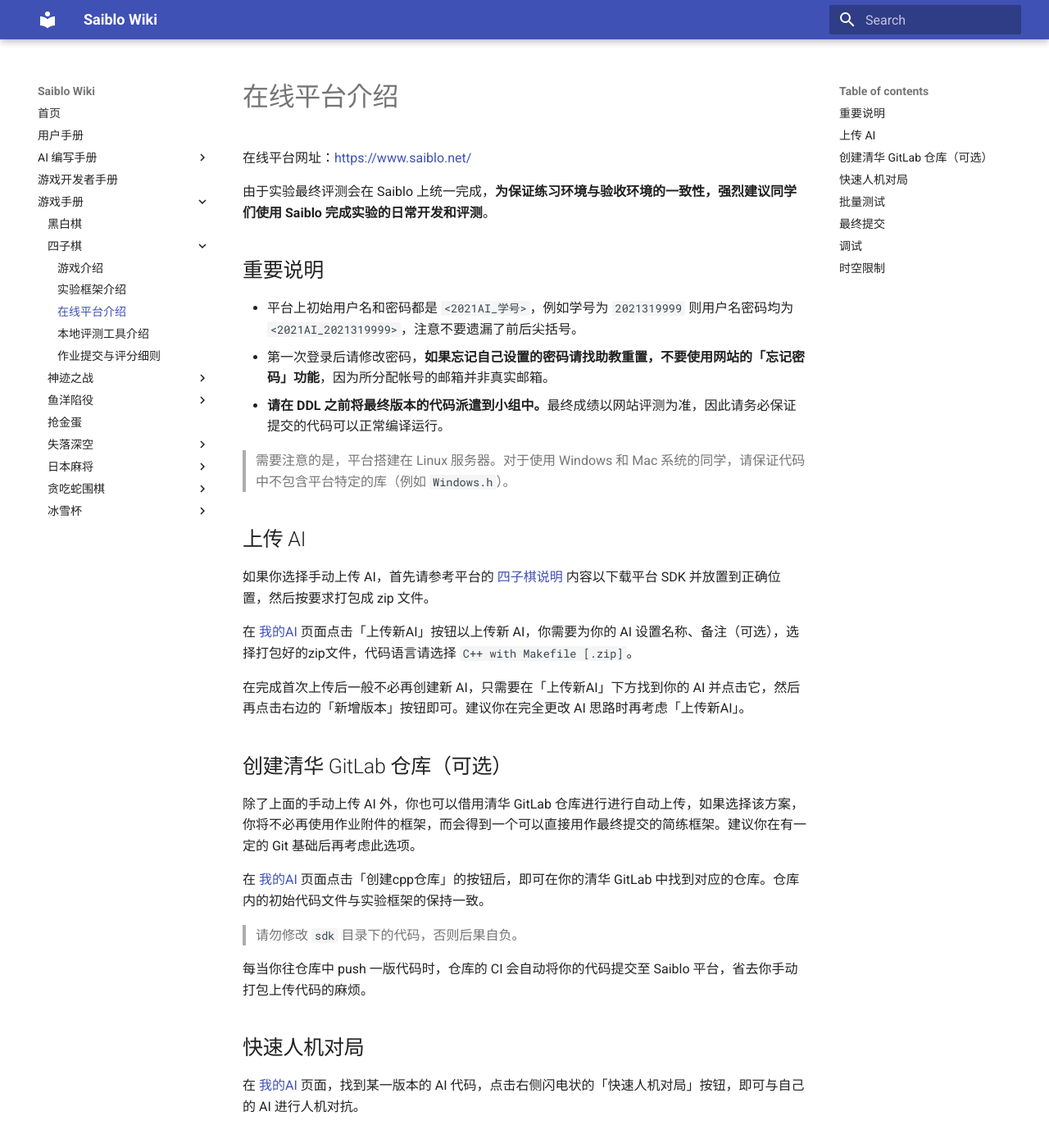
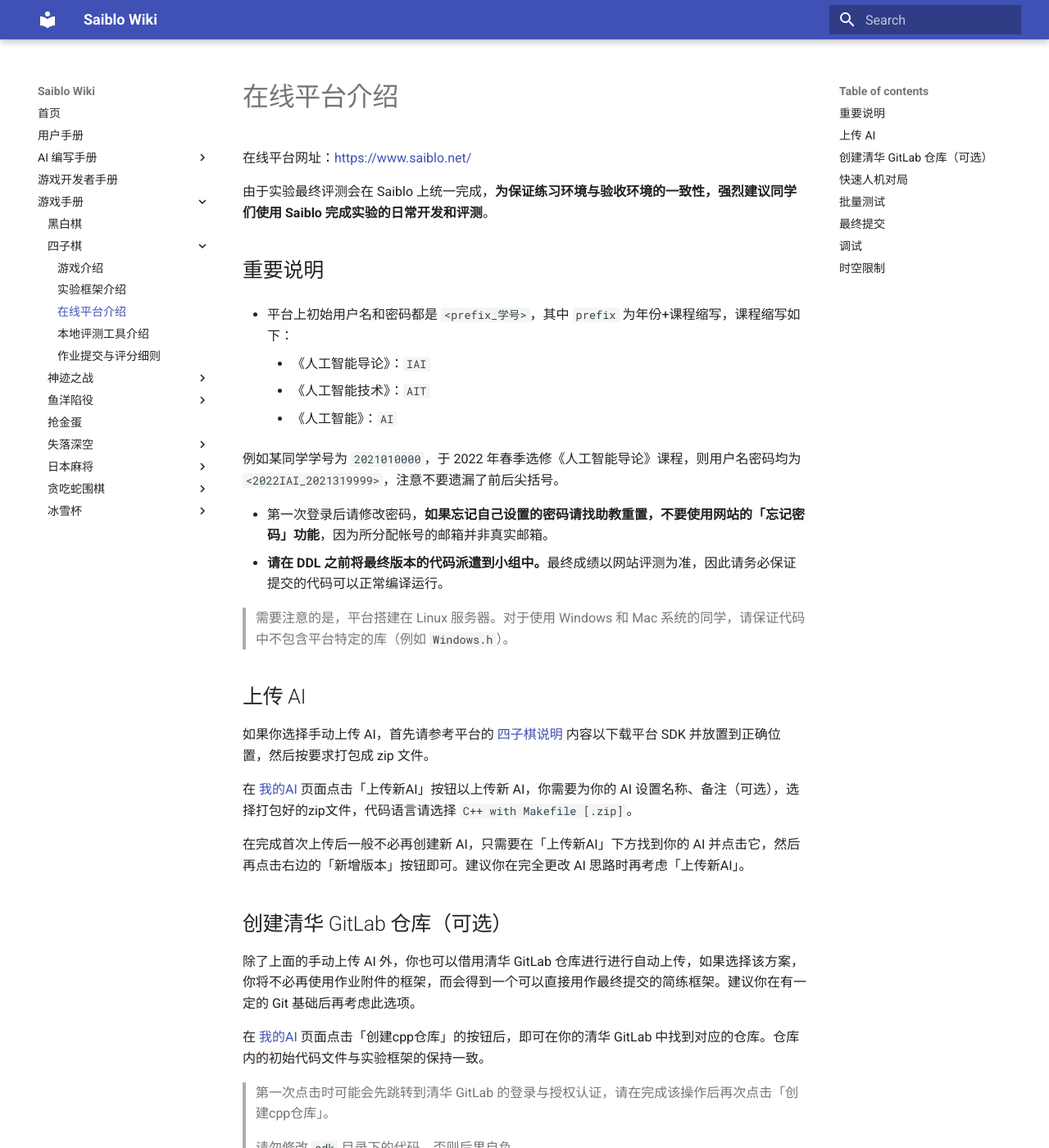
Before and after one commit to saiblo/saiblo-docs, an MkDocs documentation site: the page built from docs/games/connect4/saiblo-guide.md, in a window 1280 px wide and 1400 px high. Shown: the whole window at 82% size. Built offline with MkDocs 1.6.1 and Material for MkDocs 9.7.7, drawn with Linux system fonts in a browser that asks for light colours.

Commit message:
Update connect4 doc about username

```diff
--- a/docs/games/connect4/saiblo-guide.md
+++ b/docs/games/connect4/saiblo-guide.md
@@ -4,7 +4,14 @@
 
 ## 重要说明
 
-- 平台上初始用户名和密码都是 `<2021AI_学号>`，例如学号为 `2021319999` 则用户名密码均为 `<2021AI_2021319999>`，注意不要遗漏了前后尖括号。
+- 平台上初始用户名和密码都是 `<prefix_学号>`，其中 `prefix` 为年份+课程缩写，课程缩写如下：
+
+    - 《人工智能导论》：`IAI`
+    - 《人工智能技术》：`AIT`
+    - 《人工智能》：`AI`
+
+  例如某同学学号为 `2021010000`，于 2022 年春季选修《人工智能导论》课程，则用户名密码均为 `<2022IAI_2021319999>`，注意不要遗漏了前后尖括号。
+
 - 第一次登录后请修改密码，**如果忘记自己设置的密码请找助教重置，不要使用网站的「忘记密码」功能**，因为所分配帐号的邮箱并非真实邮箱。
 - **请在 DDL 之前将最终版本的代码派遣到小组中。**最终成绩以网站评测为准，因此请务必保证提交的代码可以正常编译运行。
 
@@ -23,6 +30,8 @@
 除了上面的手动上传 AI 外，你也可以借用清华 GitLab 仓库进行进行自动上传，如果选择该方案，你将不必再使用作业附件的框架，而会得到一个可以直接用作最终提交的简练框架。建议你在有一定的 Git 基础后再考虑此选项。
 
 在 [我的AI](https://www.saiblo.net/game/3?id=3) 页面点击「创建cpp仓库」的按钮后，即可在你的清华 GitLab 中找到对应的仓库。仓库内的初始代码文件与实验框架的保持一致。
+
+> 第一次点击时可能会先跳转到清华 GitLab 的登录与授权认证，请在完成该操作后再次点击「创建cpp仓库」。
 
 > 请勿修改 `sdk` 目录下的代码，否则后果自负。
 
```
